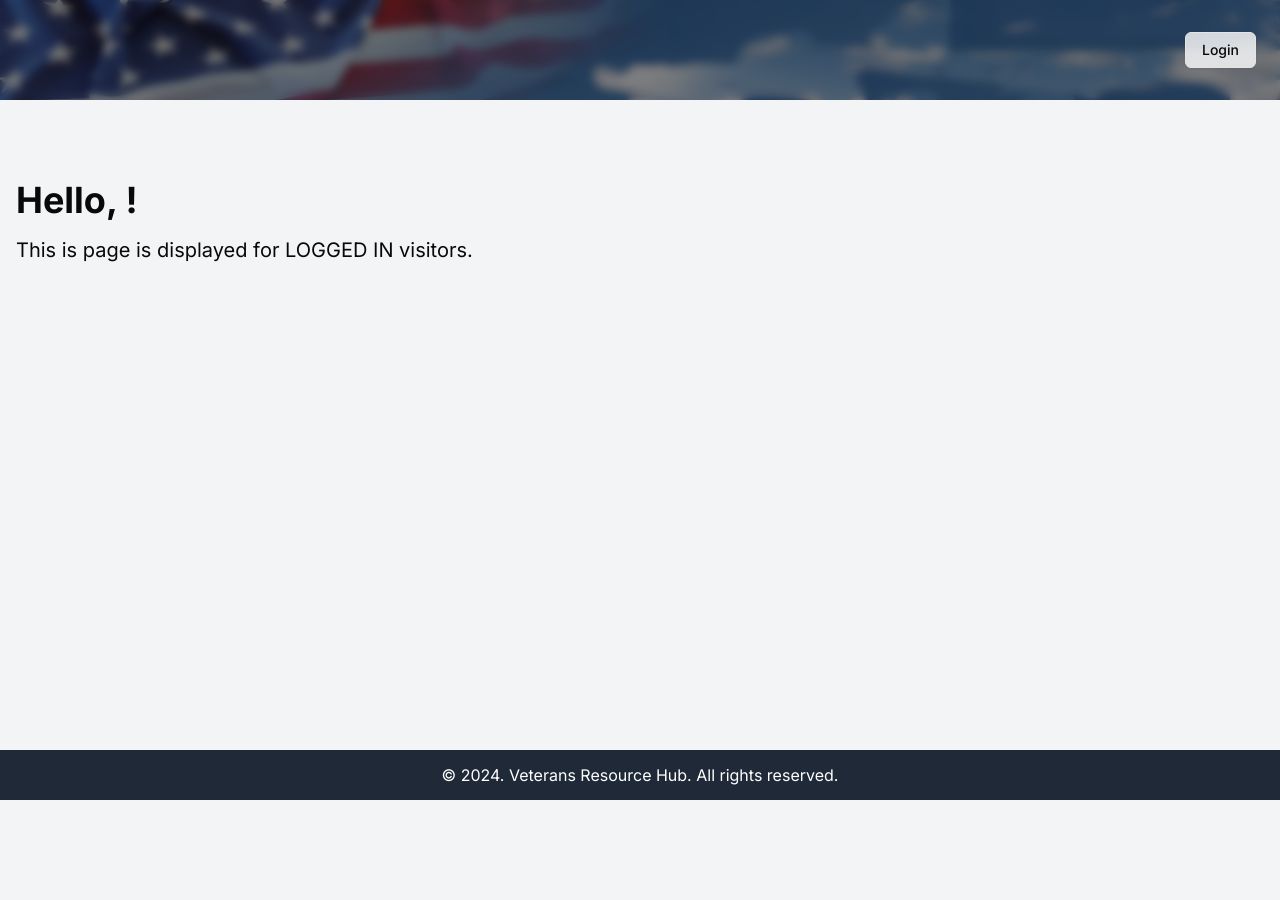
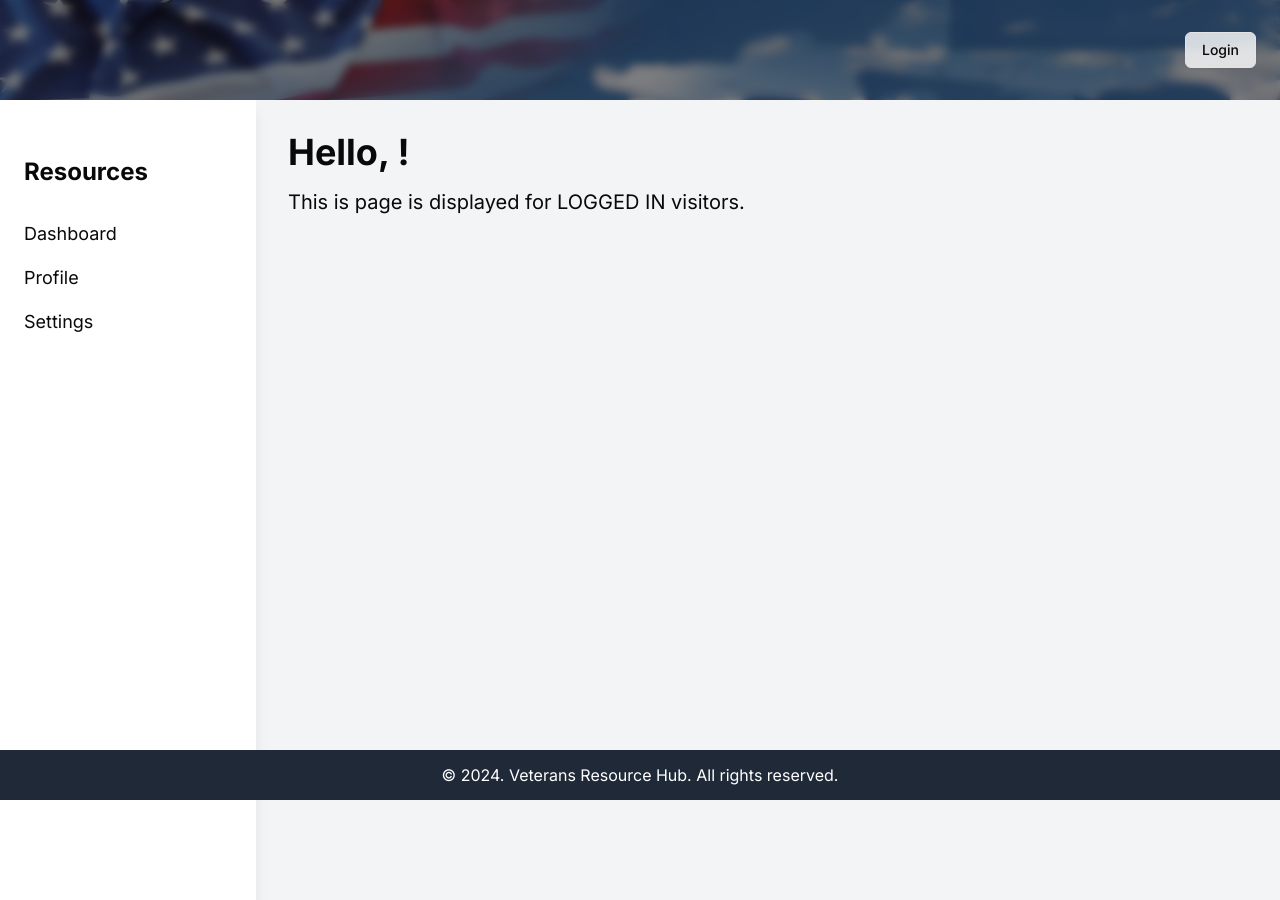
Before and after one commit to twelsh37/veterans_resource_hub, a Next.js app in the folder frontend/: page /welcome in a window 1280 px wide. Built offline with nearby package versions, Linux system fonts and the light colour scheme; no server answers.

Commit message:
Updated to handle login

```diff
--- a/frontend/app/welcome/page.tsx
+++ b/frontend/app/welcome/page.tsx
@@ -4,8 +4,19 @@ export default async function WelcomePage() {
   const user = await currentUser();
 
   return (
-    <div className="min-h-screen bg-gray-100">
-      <main className="container mx-auto pt-20 px-4">
+    <div className="min-h-screen bg-gray-100 flex">
+      {/* Permanent Sidebar */}
+      <aside className="w-64 bg-white shadow-lg h-screen fixed left-0">
+        <nav className="flex flex-col gap-4 p-6 mt-8">
+          <h1 className="text-2xl font-bold mb-4">Resources</h1>
+          <a href="/dashboard" className="text-lg hover:text-gray-600">Dashboard</a>
+          <a href="/profile" className="text-lg hover:text-gray-600">Profile</a>
+          <a href="/settings" className="text-lg hover:text-gray-600">Settings</a>
+        </nav>
+      </aside>
+
+      {/* Main Content - with margin to account for sidebar */}
+      <main className="ml-64 flex-1 p-8">
         <h1 className="text-4xl font-bold mb-4">Hello, {user?.firstName}!</h1>
         <p className="text-xl">This is page is displayed for LOGGED IN visitors.</p>
       </main>
```
